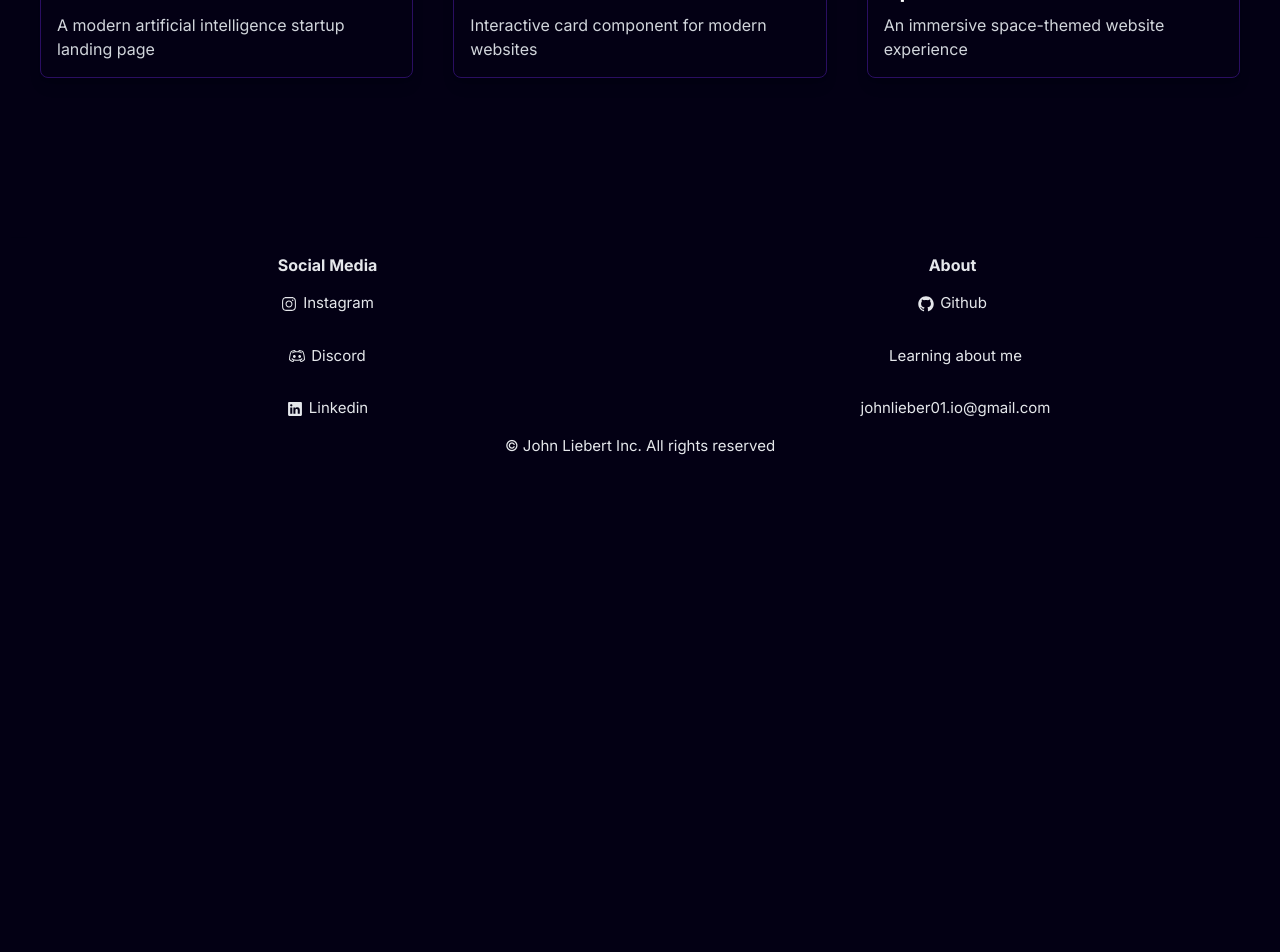
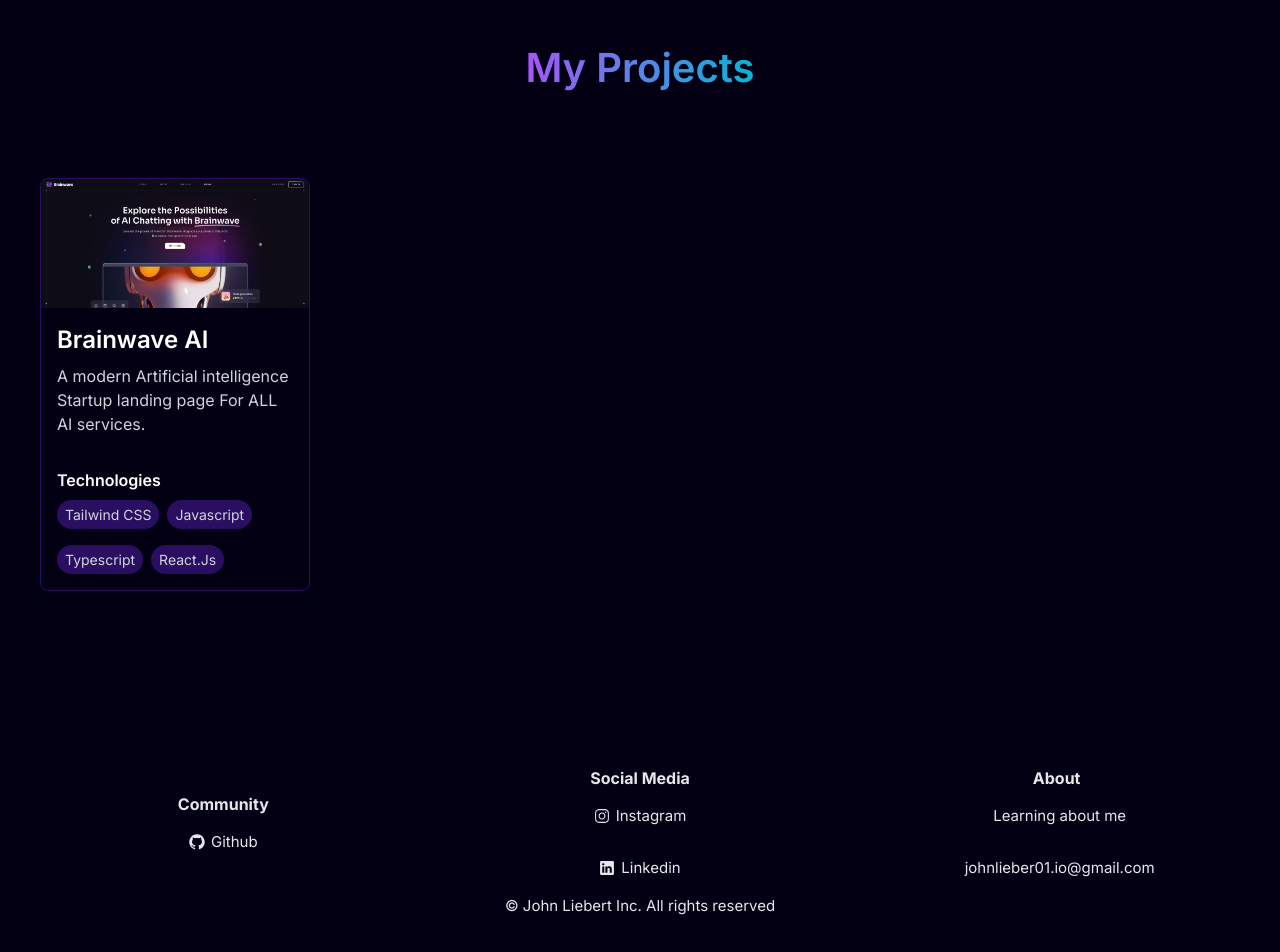
Before and after one commit to JohnLiebert01/Modern-Portfolio, a Next.js app: page / in a window 1280 px wide. Shown: the part 1842-2794 px from the top of the page. Before the commit the page ends 2334 px from the top, so only its background shows below. Built offline with nearby package versions, Linux system fonts and the light colour scheme; a web font is replaced by a local one.

Commit message:
project cards fixed

```diff
--- a/components/main/Footer.tsx
+++ b/components/main/Footer.tsx
@@ -1,52 +1,89 @@
+
 import React from "react";
 import {
-  RxDiscordLogo,
+  // RxDiscordLogo,
   RxGithubLogo,
   RxInstagramLogo,
-
   RxLinkedinLogo,
 } from "react-icons/rx";
+
+
+// interface Props {
+//   themed: string;
+// }
+
 const Footer = () => {
   return (
-    <div className="w-full h-full bg-transparent text-gray-200 shadow-lg p-[15px] ">
+    <div
+      className="w-full h-full bg-transparent text-gray-200
+      shadow-lg p-[15px] z-[999]"
+    >
       <div className="w-full flex flex-col items-center justify-center m-auto">
         <div className="w-full h-full flex flex-row items-center justify-around flex-wrap">
+          <div className="min-w-[200px] h-auto flex flex-col items-center justify-start">
+            <div className="font-bold text-[16px]">Community</div>
+
+            <p className="flex flex-row items-center my-[15px] cursor-pointer">
+              <RxGithubLogo />
+              <a
+                target="_blank"
+                href="https://github.com/JohnLiebert01"
+                className="text-[15px] ml-[6px]"
+              >
+                Github
+              </a>
+            </p>
+            {/* <p className="flex flex-row items-center my-[15px] cursor-pointer">
+              <RxDiscordLogo />
+              <a
+                target="_blank"
+                href="dougbn369"
+                className="text-[15px] ml-[6px]"
+              >
+                Discord
+              </a>
+            </p> */}
+          </div>
           <div className="min-w-[200px] h-auto flex flex-col items-center justify-start">
             <div className="font-bold text-[16px]">Social Media</div>
             <p className="flex flex-row items-center my-[15px] cursor-pointer">
               <RxInstagramLogo />
-              <span className="text-[15px] ml-[6px]">Instagram</span>
-            </p>
-            <p className="flex flex-row items-center my-[15px] cursor-pointer">
-              <RxDiscordLogo />
-              <span className="text-[15px] ml-[6px]">Discord</span>
+              <a
+                target="_blank"
+                href="https://www.instagram.com/john.io99/"
+                className="text-[15px] ml-[6px]"
+              >
+                Instagram
+              </a>
             </p>
 
             <p className="flex flex-row items-center my-[15px] cursor-pointer">
               <RxLinkedinLogo />
-              <span className="text-[15px] ml-[6px]">Linkedin</span>
+              <a
+                target="_blank"
+                href="https://www.linkedin.com/in/john-liebert/?trk=public-profile-join-page"
+                className="text-[15px] ml-[6px]"
+              >
+                Linkedin
+              </a>
             </p>
           </div>
           <div className="min-w-[200px] h-auto flex flex-col items-center justify-start">
             <div className="font-bold text-[16px]">About</div>
-            <p className="flex flex-row items-center my-[15px] cursor-pointer">
-              <RxGithubLogo />
-              <span className="text-[15px] ml-[6px]">Github</span>
-            </p>
 
             <p className="flex flex-row items-center my-[15px] cursor-pointer">
               <span className="text-[15px] ml-[6px]">Learning about me</span>
             </p>
             <p className="flex flex-row items-center my-[15px] cursor-pointer">
               <span className="text-[15px] ml-[6px]">
-                johnlieber01.io@gmail.com
+              johnlieber01.io@gmail.com
               </span>
             </p>
           </div>
         </div>
 
         <div className="mb-[20px] text-[15px] text-center">
-          &copy; John Liebert Inc. All rights reserved
+        &copy; John Liebert Inc. All rights reserved
         </div>
       </div>
     </div>
--- a/components/main/Projects.tsx
+++ b/components/main/Projects.tsx
@@ -1,52 +1,61 @@
-"use client";
+
 import React from "react";
 import ProjectCard from "../sub/ProjectCard";
 
+const projectData = [
+  {
+    src: "/brainwave.png",
+    link: "https://brainwave-ai-landing-page.netlify.app/",
+    title: "Brainwave AI",
+    description:
+      "A modern Artificial intelligence Startup landing page For ALL AI services."
+      ,
+    technologies: ["Tailwind CSS", "Javascript", "Typescript", "React.Js"],
+  },
+  // {
+  //   src: "/brainwave.png",
+  //   link: "https://brainwave-ai-landing-page.netlify.app/",
+  //   title: "Travelling CMS Admin Panel",
+  //   description:
+  //     "It is our client's project in it we have to make a content Management system for them. Admin can create Packages and show it on the website for customers.",
+  //   technologies: ["MongoDB", "Express.Js", "React.Js", "Node.Js"],
+  // },
+  // {
+  //   src: "/brainwave.png",
+  //   link: "https://brainwave-ai-landing-page.netlify.app/",
+  //   title: "Inventory Management System",
+  //   description:
+  //     "It is our Hackathon project that we completed with my team Orace.",
+  //   technologies: ["MongoDB", "Express.Js", "React.Js", "Node.Js"],
+  // },
+  // {
+  //   src: "/brainwave.png",
+  //   link: "https://brainwave-ai-landing-page.netlify.app/",
+  //   title: "Galaxy Tour",
+  //   description:
+  //     "It is a Space tour website that gives you a chance to see the whole solar system with animation. It is also providing much information about the planets and popular space organizations (ISRO, NASA, ROSCOSMOS).",
+  //   technologies: ["html", "css", "javaScript"],
+  // },
+];
+
 const Projects = () => {
-  const projects = [
-    {
-      src: "/brainwave.png",
-      title: "Brainwave",
-      description: "A modern artificial intelligence startup landing page",
-      link: "https://brainwave-ai-landing-page.netlify.app/",
-    },
-    {
-      src: "/thumbnail.jpg",
-      title: "Interactive Website Cards",
-      description: "Interactive card component for modern websites",
-      link: "https://example.com/interactive-cards",
-    },
-    {
-      src: "/thumbnail.jpg",
-      title: "Space Themed Website",
-      description: "An immersive space-themed website experience",
-      link: "https://example.com/space-themed",
-    },
-  ];
-
-  // Function to handle click events on each card
-  const handleCardClick = (projectTitle: string) => {
-    console.log(`${projectTitle} card clicked!`);
-    // You could add tracking logic or other custom behavior here
-  };
-
   return (
     <div
-      className="flex flex-col items-center justify-center py-20 xl:mt-[-50vh] lg:mt-[-50vh] md:mt-[-70vh] sm:mt-[-40vh] min-[320px]:mt-[-20vh]"
+      className="flex flex-col items-center justify-center py-20"
       id="projects"
     >
       <h1 className="text-[40px] font-semibold text-transparent bg-clip-text bg-gradient-to-r from-purple-500 to-cyan-500 py-20">
         My Projects
       </h1>
-      <div className="h-full w-full flex flex-col md:flex-row gap-10 px-10">
-        {projects.map((project, index) => (
+      <div className="grid grid-cols-1 md:grid-cols-2 lg:grid-cols-3 xl:grid-cols-4 gap-10 px-10">
+        {projectData.map((project, index) => (
           <ProjectCard
             key={index}
             src={project.src}
+            link={project.link}
             title={project.title}
             description={project.description}
-            link={project.link}
-            onClick={() => handleCardClick(project.title)} // Pass onClick handler
+            technologies={project.technologies}
           />
         ))}
       </div>
@@ -55,90 +64,3 @@ const Projects = () => {
 };
 
 export default Projects;
-
-
-// import React from "react";
-// import ProjectCard from "../sub/ProjectCard";
-
-// const Projects = () => {
-//   const projects = [
-//     {
-//       src: "/brainwave.png",
-//       title: "Brainwave",
-//       description: "A modern artificial intelligence startup landing page",
-//       link: "https://brainwave-ai-landing-page.netlify.app/",
-//     },
-//     {
-//       src: "/thumbnail.jpg",
-//       title: "Interactive Website Cards",
-//       description: "Interactive card component for modern websites",
-//       link: "https://example.com/interactive-cards",
-//     },
-//     {
-//       src: "/thumbnail.jpg",
-//       title: "Space Themed Website",
-//       description: "An immersive space-themed website experience",
-//       link: "https://example.com/space-themed",
-//     },
-//   ];
-
-//   return (
-//     <div
-//       className="flex flex-col items-center justify-center py-20 xl:mt-[-50vh] lg:mt-[-50vh] md:mt-[-70vh] sm:mt-[-40vh] min-[320px]:mt-[-20vh]"
-//       id="projects"
-//     >
-//       <h1 className="text-[40px] font-semibold text-transparent bg-clip-text bg-gradient-to-r from-purple-500 to-cyan-500 py-20">
-//         My Projects
-//       </h1>
-//       <div className="h-full w-full flex flex-col md:flex-row gap-10 px-10">
-//         {projects.map((project, index) => (
-//           <ProjectCard
-//             key={index}
-//             src={project.src}
-//             title={project.title}
-//             description={project.description}
-//             link={project.link} // Pass the link prop here
-//           />
-//         ))}
-//       </div>
-//     </div>
-//   );
-// };
-
-// export default Projects;
-
-
-// import React from "react";
-// import ProjectCard from "../sub/ProjectCard";
-
-// const Projects = () => {
-//   return (
-//     <div
-//       className="flex flex-col items-center justify-center py-20 xl:mt-[-50vh] lg:mt-[-50vh] md:mt-[-70vh] sm:mt-[-40vh] min-[320px]:mt-[-20vh]"
-//       id="projects"
-//     >
-//       <h1 className="text-[40px] font-semibold text-transparent bg-clip-text bg-gradient-to-r from-purple-500 to-cyan-500 py-20">
-//         My Projects
-//       </h1>
-//       <div className="h-full w-full flex flex-col md:flex-row gap-10 px-10">
-//         <ProjectCard
-//           src="/brainwave.png"
-//           title="Brainwave"
-//           description="Lorem ipsum dolor sit amet, consectetur adipiscing elit, sed do eiusmod tempor incididunt ut labore et dolore magna aliqua."
-//         />
-//         <ProjectCard
-//           src="/thumbnail.jpg"
-//           title="Interactive Website Cards"
-//           description="Lorem ipsum dolor sit amet, consectetur adipiscing elit, sed do eiusmod tempor incididunt ut labore et dolore magna aliqua."
-//         />
-//         <ProjectCard
-//           src="/thumbnail.jpg"
-//           title="Space Themed Website"
-//           description="Lorem ipsum dolor sit amet, consectetur adipiscing elit, sed do eiusmod tempor incididunt ut labore et dolore magna aliqua."
-//         />
-//       </div>
-//     </div>
-//   );
-// };
-
-// export default Projects;
--- a/components/sub/ProjectCard.tsx
+++ b/components/sub/ProjectCard.tsx
@@ -1,5 +1,6 @@
-"use client"
+
 import Image from "next/image";
+import Link from "next/link";
 import React from "react";
 
 interface Props {
@@ -7,22 +8,20 @@ interface Props {
   title: string;
   description: string;
   link: string;
-  onClick?: () => void; // Optional onClick handler
+  technologies: string[];
+  // Update the prop name to be in lowercase and an array of strings
 }
 
-const ProjectCard = ({ src, title, description, link, onClick }: Props) => {
-  const handleCardClick = () => {
-    if (onClick) {
-      onClick(); // Call the custom onClick handler if provided
-    }
-    window.open(link, "_blank", "noopener,noreferrer"); // Open the link in a new tab
-  };
-
+const ProjectCard = ({
+  src,
+  title,
+  description,
+  technologies,
+  link,
+}: Props) => {
   return (
-    <div
-      onClick={handleCardClick}
-      className="relative overflow-hidden rounded-lg shadow-lg border border-[#2A0E61] hover:scale-105 transition-transform duration-300 cursor-pointer"
-    >
+    <div className="z-[30] relative overflow-hidden rounded-lg shadow-lg border border-[#2A0E61]">
+      <Link href={link} target="_blank">
         <Image
           src={src}
           alt={title}
@@ -30,77 +29,27 @@ const ProjectCard = ({ src, title, description, link, onClick }: Props) => {
           height={1000}
           className="w-full object-contain"
         />
+
         <div className="relative p-4">
           <h1 className="text-2xl font-semibold text-white">{title}</h1>
           <p className="mt-2 text-gray-300">{description}</p>
+        </div>
+      </Link>
+      <div className="relative p-4">
+        <h1 className="text-md font-semibold text-white">Technologies</h1>
+        <div className="flex flex-wrap gap-2">
+          {technologies.map((technology, index) => (
+            <span
+              key={index}
+              className="mt-2 font-normal text-[14px] text-gray-300 bg-[#2A0E61] py-1 px-2 rounded-full"
+            >
+              {technology}
+            </span>
+          ))}
+        </div>
       </div>
     </div>
   );
 };
 
 export default ProjectCard;
-
-
-// import Image from "next/image";
-// import React from "react";
-
-// interface Props {
-//   src: string;
-//   title: string;
-//   description: string;
-//   link: string; // New link prop
-// }
-
-// const ProjectCard = ({ src, title, description, link }: Props) => {
-//   return (
-//     <a href={link} target="_blank" rel="noopener noreferrer" className="block">
-//       <div className="relative overflow-hidden rounded-lg shadow-lg border border-[#2A0E61] hover:scale-105 transition-transform duration-300 cursor-pointer">
-//         <Image
-//           src={src}
-//           alt={title}
-//           width={1000}
-//           height={1000}
-//           className="w-full object-contain"
-//         />
-//         <div className="relative p-4">
-//           <h1 className="text-2xl font-semibold text-white">{title}</h1>
-//           <p className="mt-2 text-gray-300">{description}</p>
-//         </div>
-//       </div>
-//     </a>
-//   );
-// };
-
-// export default ProjectCard;
-
-
-
-// import Image from "next/image";
-// import React from "react";
-
-// interface Props {
-//   src: string;
-//   title: string;
-//   description: string;
-// }
-
-// const ProjectCard = ({ src, title, description }: Props) => {
-//   return (
-//     <div className="relative overflow-hidden rounded-lg shadow-lg border border-[#2A0E61] ">
-//       <Image
-//         src={src}
-//         alt={title}
-//         width={1000}
-//         height={1000}
-//         className="w-full object-contain"
-//       />
-
-//       <div className="relative p-4">
-//         <h1 className="text-2xl font-semibold text-white">{title}</h1>
-//         <p className="mt-2 text-gray-300">{description}</p>
-//       </div>
-//     </div>
-//   );
-// };
-
-// export default ProjectCard;
--- a/tailwind.config.ts
+++ b/tailwind.config.ts
@@ -12,6 +12,7 @@ const config: Config = {
         background: "var(--background)",
         foreground: "var(--foreground)",
       },
+
     },
   },
   plugins: [],
```
Also changed, not shown: components/sub/HeroContent.tsx (+8 -4 lines), 1 other file (tests, documents, lock files or other folders). Lines whose indentation alone changed are shown as unchanged.
